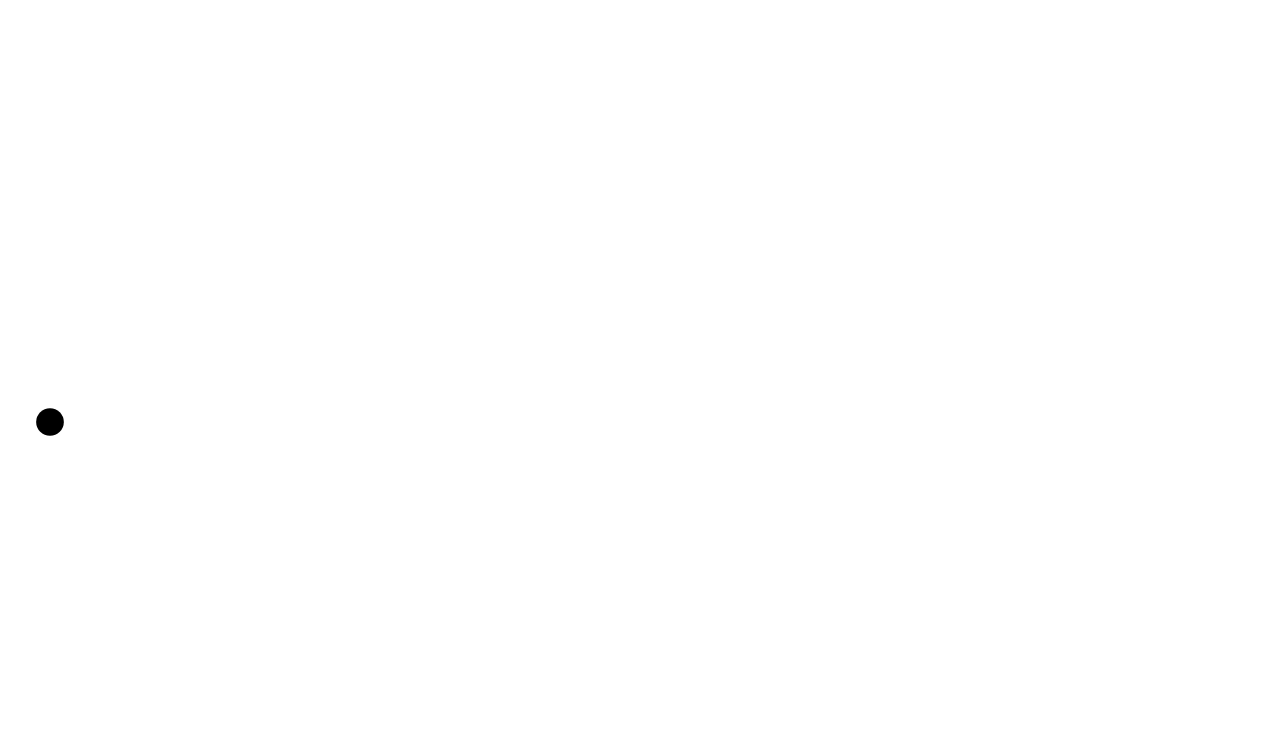
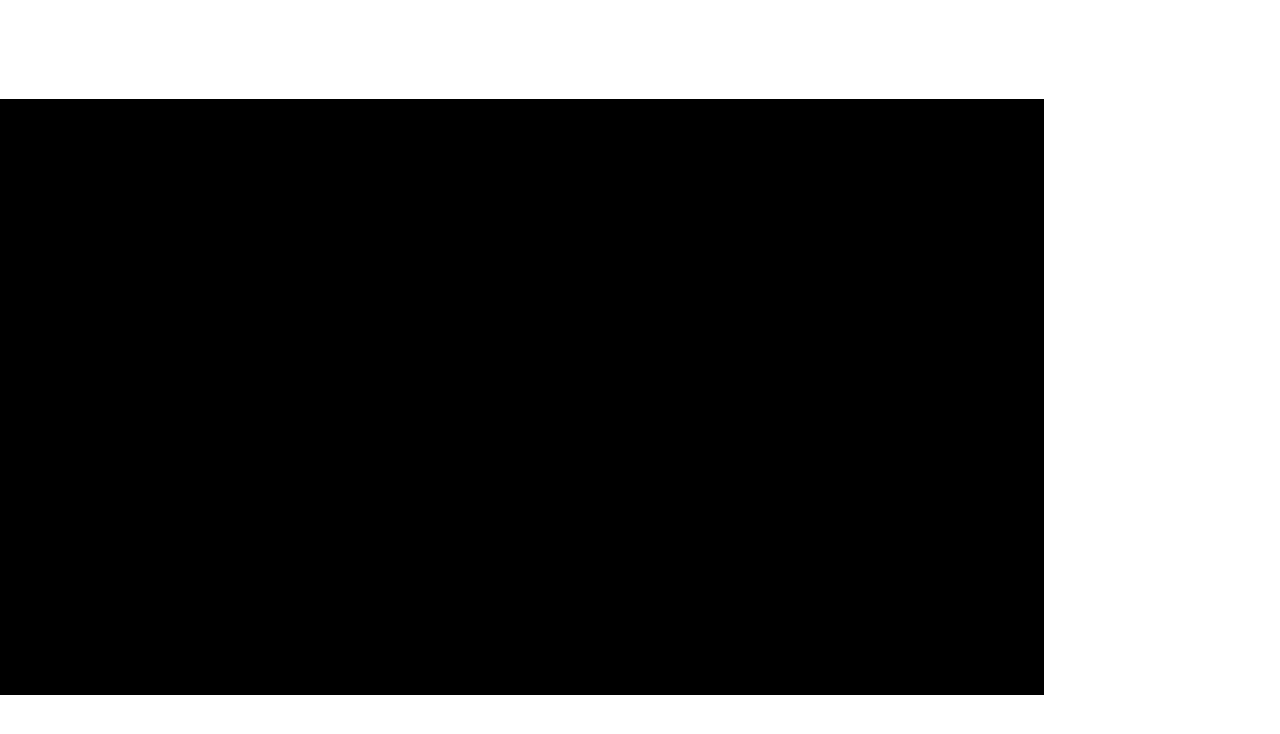
Before and after one commit to BeeAwwad/2D_fighting_game, a React (Vite) app: page / in a window 1280 px wide. Shown: the top 734 px of the page. Built offline with nearby package versions, Linux system fonts and the light colour scheme.

Commit message:
Draw a black background for the game

```diff
--- a/src/App.jsx
+++ b/src/App.jsx
@@ -2,15 +2,16 @@ import Canvas from './components/canvas'
 
 function App() {
 
-  const draw = (ctx, frameCount) => {
-    ctx.clearRect(0, 0, ctx.canvas.width, ctx.canvas.height);
-    ctx.fillStyle = "#000000";
-    ctx.beginPath();
-    ctx.arc(50, 100, 20 * Math.sin(frameCount * 0.05) ** 2, 0, 2 * Math.PI);
-    ctx.fill();
+  const draw = (ctx) => {
+
+    const canvasWidth = ctx.canvas.width;
+    const canvasHeight = ctx.canvas.height;
+    ctx.fillStyle = 'black';
+
+    ctx.fillRect(0, 0, canvasWidth, canvasHeight)
   };
 
- return <Canvas draw={draw} />
+ return <Canvas draw={draw} width="1024" height="576" style={{border : '10px solid black'}} />
 }
 
 export default App
--- a/src/components/canvas.jsx
+++ b/src/components/canvas.jsx
@@ -1,12 +1,11 @@
-import useCanvas from "./usecanvas";
+import useCanvas from './useCanvas'
 
-function Canvas(props) {
+const Canvas = props => {
 
-  const { draw, ...rest } = props;
-  const canvasRef = useCanvas(draw);
+  const { draw, ...rest } = props
+  const ref = useCanvas(draw)
 
-
-  return <canvas ref={canvasRef} {...rest} />;
+  return <canvas ref={ref} {...rest}/>
 }
 
-export default Canvas;
+export default Canvas
--- /dev/null
+++ b/src/components/useCanvas.jsx
@@ -0,0 +1,29 @@
+import { useRef, useEffect } from 'react'
+
+const useCanvas = draw => {
+
+  const ref = useRef(null)
+
+  useEffect(() => {
+
+    const canvas = ref.current
+    const context = canvas.getContext('2d')
+    let count = 0
+    let animationId
+
+    const renderer = () => {
+      count++
+      draw(context, count)
+      animationId = window.requestAnimationFrame(renderer)
+    }
+    renderer()
+
+    return () => {
+      window.cancelAnimationFrame(animationId)
+    }
+  }, [draw])
+
+  return ref
+}
+
+export default useCanvas
--- a/src/components/usecanvas.jsx
+++ /dev/null
@@ -1,27 +0,0 @@
-import { useRef, useEffect } from "react";
-
-function useCanvas(draw) {
-  const canvasRef = useRef(null);
-
-  useEffect(() => {
-    const canvas = canvasRef.current;
-    const context = canvas.getContext("2d");
-    let frameCount = 0;
-    let animationFrameId;
-
-    //Our draw come here
-    const render = () => {
-      frameCount++;
-      draw(context, frameCount);
-      animationFrameId = window.requestAnimationFrame(render);
-    };
-    render();
-
-    return () => {
-      window.cancelAnimationFrame(animationFrameId);
-    };
-  }, [draw]);
-  return canvasRef;
-}
-
-export default useCanvas;
```
